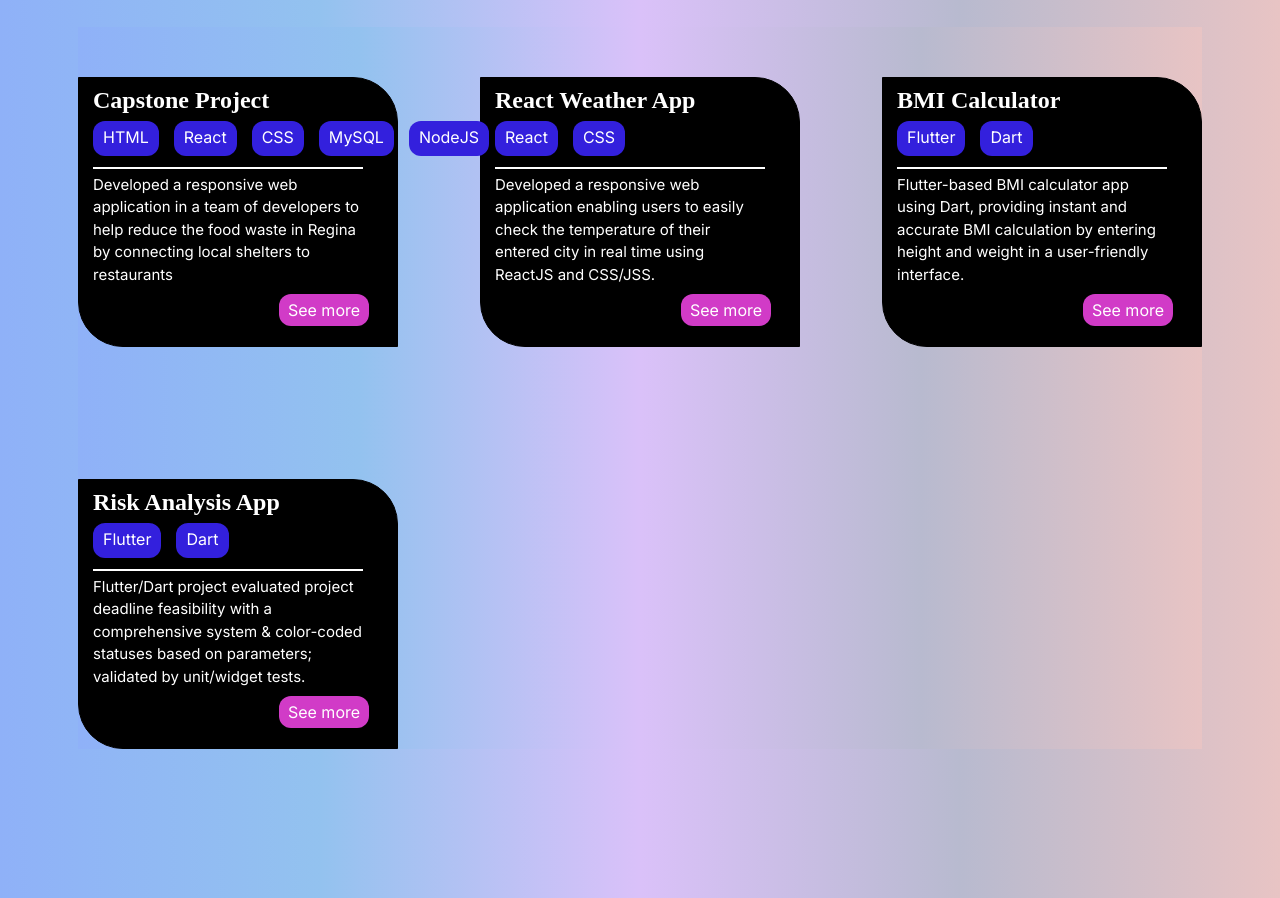
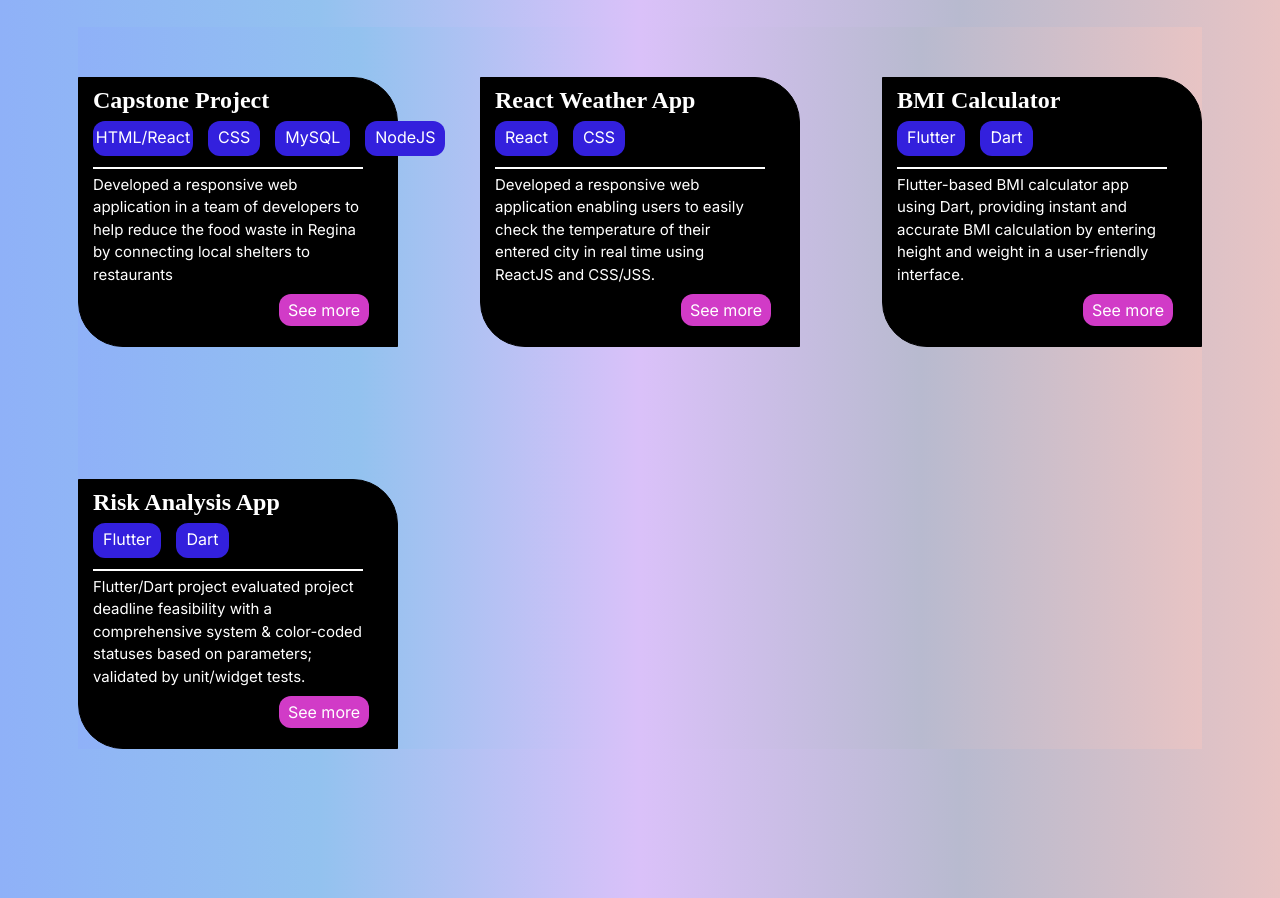
Before and after one commit to FaizahKolapo/FaizahKolapo.github.io, a website built with Parcel: page index.html in a window 1280 px wide. Shown: the part 1763-2661 px from the top of the page. Built offline with nearby package versions, Linux system fonts and the light colour scheme.

Commit message:
Update index.html

```diff
--- a/index.html
+++ b/index.html
@@ -103,10 +103,7 @@
             <h3 class="project-head">Capstone Project</h3>
             <div class="tech-used">
               <div class="tech-container">
-                <p class="tech-text">HTML</p>
-              </div>
-              <div class="tech-container">
-                <p class="tech-text">React</p>
+                <p class="tech-text">HTML/React</p>
               </div>
               <div class="tech-container">
                 <p class="tech-text">CSS</p>
```
